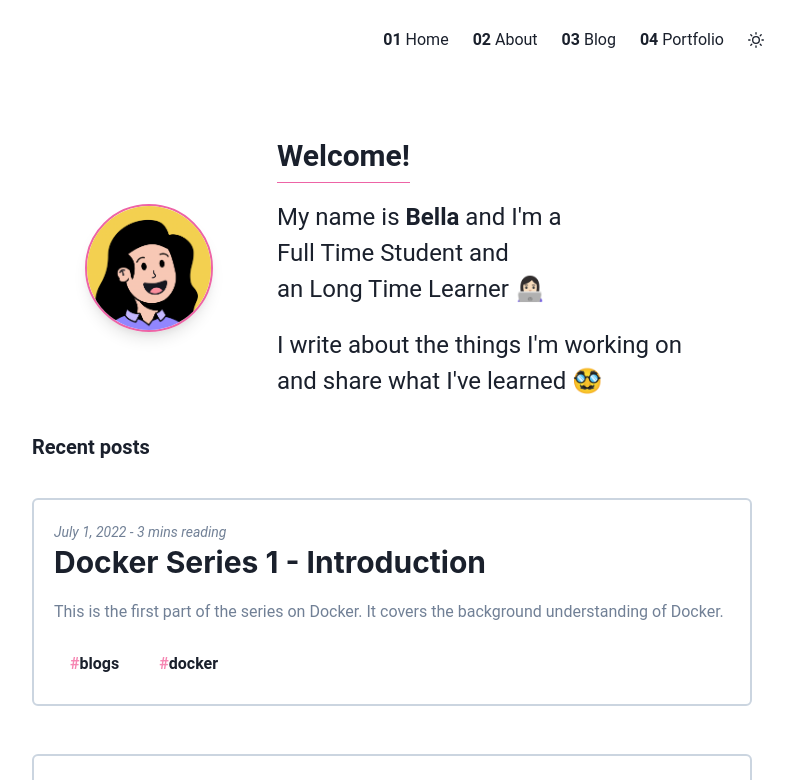
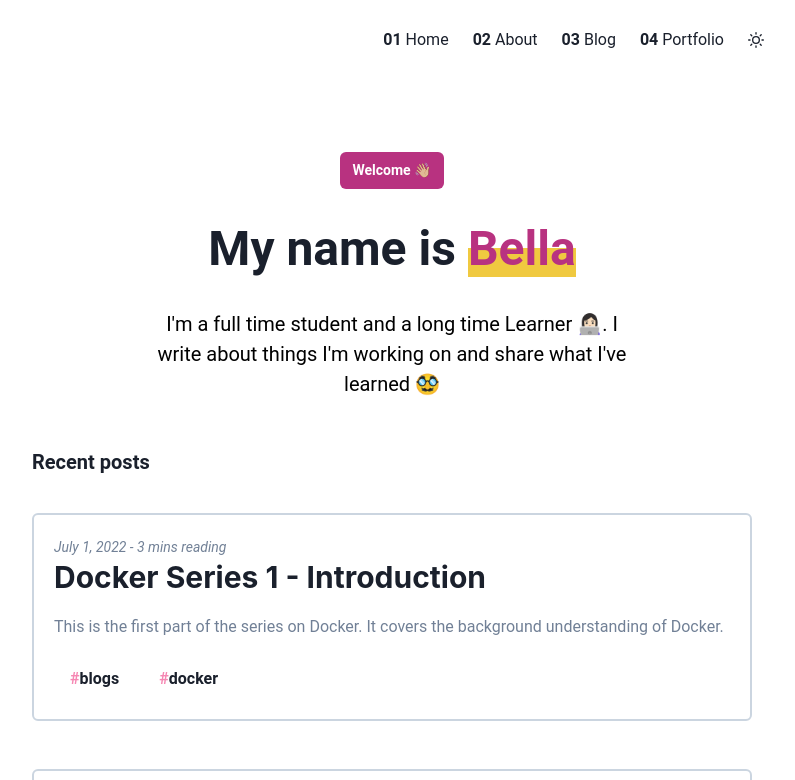
Before and after one commit to bellapd/bellapd-v1, a Next.js app: page / in a window 1280 px wide. Shown: the top 780 px of the page, without its empty margins (248-1043 px from the left). Built offline with nearby package versions, Linux system fonts and the light colour scheme; a small style sheet from the web is missing.

Commit message:
style: change heading

```diff
--- a/components/Header.tsx
+++ b/components/Header.tsx
@@ -1,48 +1,60 @@
-import { Box, BoxProps } from "@chakra-ui/react";
-import { PropsWithChildren } from "react";
+import * as React from "react";
+import {
+  Container,
+  chakra,
+  Stack,
+  Text,
+  Box,
+  useColorModeValue,
+} from "@chakra-ui/react";
 
-interface HeaderProps extends BoxProps {
-  underlineColor: string;
-}
+const HeroSection = () => {
+  return (
+    <Container p={{ base: 2, sm: 7 }}>
+      <Stack direction="column" spacing={6} alignItems="center">
+        <Box
+          py={2}
+          px={3}
+          bg="dark"
+          w="max-content"
+          color="white"
+          rounded="md"
+          fontSize="sm"
+          _hover={{
+            transform: "scale(1.1)",
+            transition: "all .25s ease-in-out",
+          }}
+        >
+          <Stack direction={{ base: "column", sm: "row" }}>
+            <Text fontWeight="bold">Welcome 👋🏼</Text>
+          </Stack>
+        </Box>
+        <chakra.h1
+          fontSize={{ base: "4xl", sm: "5xl" }}
+          fontWeight="bold"
+          textAlign="center"
+          maxW="600px"
+        >
+          My name is {""}
+          <chakra.span
+            color="dark"
+            bg="linear-gradient(transparent 50%, #F0C940 50%)"
+          >
+            Bella
+          </chakra.span>
+        </chakra.h1>
+        <Text
+          maxW="550px"
+          fontSize="xl"
+          textAlign="center"
+          color={useColorModeValue("black", "white")}
+        >
+          I'm a full time student and a long time Learner 👩🏻‍💻. I write about
+          things I'm working on and share what I've learned 🥸
+        </Text>
+      </Stack>
+    </Container>
+  );
+};
 
-const Header = ({
-  children,
-  underlineColor,
-  ...props
-}: PropsWithChildren<HeaderProps>) => (
-  <Box
-    as="h1"
-    mt={10}
-    mb={6}
-    fontSize="3xl"
-    lineHeight="shorter"
-    fontWeight="bold"
-    {...props}
-    textAlign="left"
-  >
-    <UnderlinedText color={underlineColor}>{children}</UnderlinedText>
-  </Box>
-);
-
-interface UnderlinedTextProps {
-  color: string;
-  h?: string;
-  zIndex?: number;
-}
-
-const UnderlinedText = (props: PropsWithChildren<UnderlinedTextProps>) => (
-  <Box as="span" display="inline-block" position="relative">
-    {props.children}
-    <Box
-      as="span"
-      display="block"
-      position="absolute"
-      bg={props.color || "gray.200"}
-      w="100%"
-      h={props.h || "1px"}
-      bottom={-2}
-    />
-  </Box>
-);
-
-export default Header;
+export default HeroSection;
--- a/components/Motion.tsx
+++ /dev/null
@@ -1,20 +0,0 @@
-import { Box, Flex, forwardRef } from "@chakra-ui/react";
-import { motion, isValidMotionProp } from "framer-motion";
-
-export const MotionBox = motion(
-  forwardRef((props, ref) => {
-    const chakraProps = Object.fromEntries(
-      Object.entries(props).filter(([key]) => !isValidMotionProp(key))
-    );
-    return <Box ref={ref} {...chakraProps} />;
-  })
-);
-
-export const MotionFlex = motion(
-  forwardRef((props, ref) => {
-    const chakraProps = Object.fromEntries(
-      Object.entries(props).filter(([key]) => !isValidMotionProp(key))
-    );
-    return <Flex ref={ref} {...chakraProps} />;
-  })
-);
--- a/pages/index.tsx
+++ b/pages/index.tsx
@@ -4,119 +4,16 @@ import matter from "gray-matter";
 import Posts from "../components/Posts";
 import Layout from "../components/Layout";
 import * as React from "react";
-import {
-  Flex,
-  Avatar,
-  Box,
-  Container,
-  Stack,
-  Text,
-  useMediaQuery,
-} from "@chakra-ui/react";
-import { MotionBox, MotionFlex } from "../components/Motion";
+import { Stack, Text } from "@chakra-ui/react";
 import Header from "../components/Header";
 import type { IPost } from "../types/post.type";
 import { DateTime } from "luxon";
 import Readall from "../components/Readall";
 
-const ANIMATION_DURATION = 0.5;
-
 export default function Home({ posts }: { posts: IPost[] }): JSX.Element {
-  const color = "pink.400";
-
   return (
     <Layout>
-      <Container maxW="2xl">
-        <Flex
-          p={{ base: 2, md: 13 }}
-          w="100%"
-          direction={{ base: "column", md: "row" }}
-        >
-          <MotionBox
-            opacity="0"
-            initial={{
-              translateX: -150,
-              opacity: 0,
-            }}
-            animate={{
-              translateX: 0,
-              opacity: 1,
-              transition: {
-                duration: ANIMATION_DURATION,
-              },
-            }}
-            m="auto"
-            mb={[16, 16, "auto"]}
-          >
-            <MotionBox whileHover={{ scale: 1.2 }} rounded="full" shadow="lg">
-              <Avatar
-                size="2xl"
-                showBorder={true}
-                borderColor={color}
-                src={"/images/avatar.png"}
-              />
-            </MotionBox>
-          </MotionBox>
-          <MotionFlex
-            position="relative"
-            ml={["auto", "auto", 16]}
-            m={["auto", "initial"]}
-            w={["90%", "85%", "80%"]}
-            maxW="500px"
-            opacity="0"
-            justify="center"
-            direction="column"
-            initial={{
-              opacity: 0,
-              translateX: 150,
-            }}
-            animate={{
-              opacity: 1,
-              translateX: 0,
-              transition: {
-                duration: ANIMATION_DURATION,
-              },
-            }}
-          >
-            <Box position="relative">
-              <MotionBox whileHover={{ translateY: -5 }} width="max-content">
-                <Header
-                  underlineColor={color}
-                  mt={0}
-                  cursor="pointer"
-                  width="max-content"
-                >
-                  Welcome!
-                </Header>
-              </MotionBox>
-            </Box>
-            <Box as="h2" fontSize="2xl" fontWeight="400" textAlign="left">
-              My name is{" "}
-              <Box as="strong" fontWeight="600">
-                Bella
-              </Box>{" "}
-              and I&apos;m a{" "}
-              <Box as="span" whiteSpace="nowrap">
-                Full Time Student and
-              </Box>{" "}
-              <Box as="span" whiteSpace="nowrap">
-                an Long Time Learner 👩🏻‍💻
-              </Box>
-            </Box>
-            <Box
-              as="h2"
-              fontSize="2xl"
-              fontWeight="400"
-              mt={5}
-              textAlign="left"
-            >
-              I write about the things I&apos;m working on and share what
-              I&apos;ve learned 🥸
-            </Box>
-          </MotionFlex>
-        </Flex>
-      </Container>
-
+      <Header />
       <Stack align={"left"} pt={5}>
         <Text as="b" fontSize="xl" pb={2}>
           Recent posts
```
